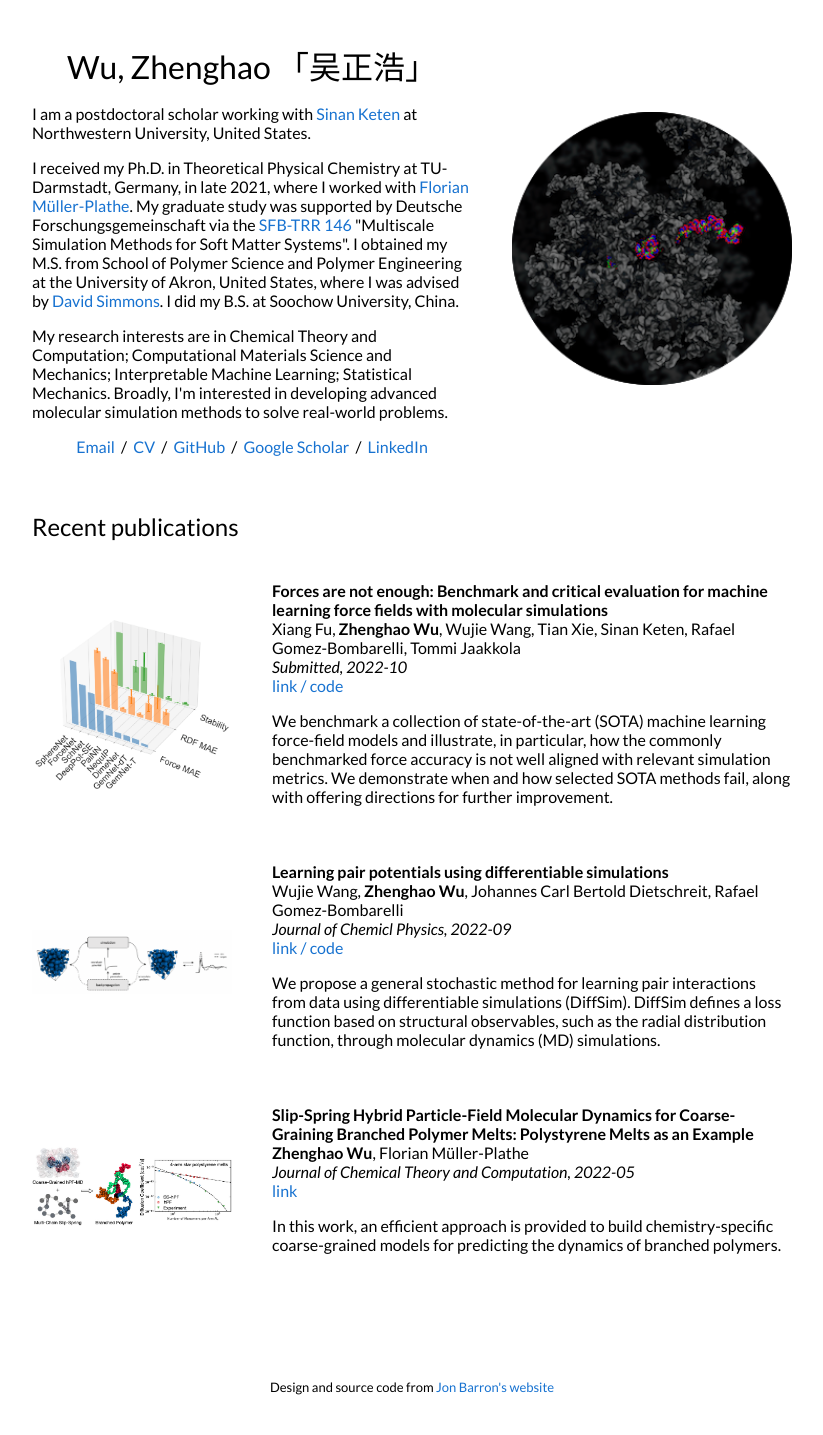
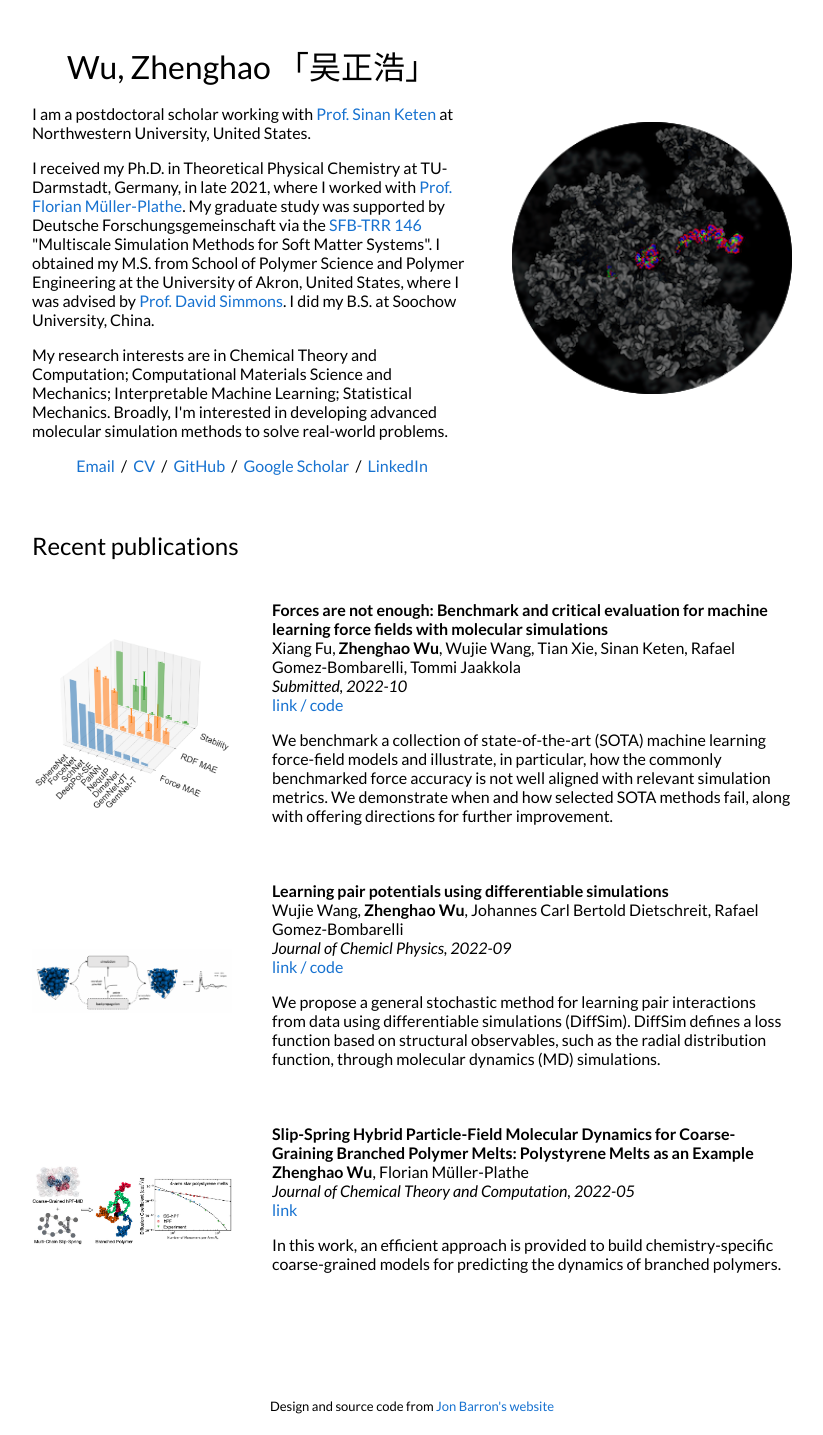
Before and after one commit to Chenghao-Wu/Chenghao-Wu.github.io, a Jekyll site: the page built from _posts/2022-10-13-TMLR2023.markdown, in a window 1280 px wide. Shown: the whole page, without its empty margins (228-1051 px from the left). Built offline with Jekyll 4.4.1, drawn with Linux system fonts in a browser that asks for light colours.

Commit message:
update self

```diff
--- a/_layouts/default.html
+++ b/_layouts/default.html
@@ -27,10 +27,10 @@
               <h1>
                 Wu, Zhenghao 「吴正浩」
               </h1>
-              <p >I am a postdoctoral scholar working with <a  href="https://www.keten-group.northwestern.edu/">Sinan Keten</a> at Northwestern University, United States.
+              <p >I am a postdoctoral scholar working with <a  href="https://www.keten-group.northwestern.edu/">Prof. Sinan Keten</a> at Northwestern University, United States.
               </p>
               <p >
-                I received my Ph.D. in Theoretical Physical Chemistry at TU-Darmstadt, Germany, in late 2021, where I worked with <a  href="https://en.wikipedia.org/wiki/Florian_M%C3%BCller-Plathe">Florian Müller-Plathe</a>. My graduate study was supported by Deutsche Forschungsgemeinschaft via the <a  href="https://trr146.uni-mainz.de/">SFB-TRR 146</a> "Multiscale Simulation Methods for Soft Matter Systems". I obtained my M.S. from School of Polymer Science and Polymer Engineering at the University of Akron, United States, where I was advised by <a  href="https://www.usf.edu/engineering/chbme/people/dssimmons.aspx">David Simmons</a>. I did my B.S. at Soochow University, China.
+                I received my Ph.D. in Theoretical Physical Chemistry at TU-Darmstadt, Germany, in late 2021, where I worked with <a  href="https://en.wikipedia.org/wiki/Florian_M%C3%BCller-Plathe">Prof. Florian Müller-Plathe</a>. My graduate study was supported by Deutsche Forschungsgemeinschaft via the <a  href="https://trr146.uni-mainz.de/">SFB-TRR 146</a> "Multiscale Simulation Methods for Soft Matter Systems". I obtained my M.S. from School of Polymer Science and Polymer Engineering at the University of Akron, United States, where I was advised by <a  href="https://www.usf.edu/engineering/chbme/people/dssimmons.aspx">Prof. David Simmons</a>. I did my B.S. at Soochow University, China.
               </p>
               <p >
                 My research interests are in Chemical Theory and Computation; Computational Materials Science and Mechanics; Interpretable Machine Learning; Statistical Mechanics. Broadly, I'm interested in developing advanced molecular simulation methods to solve real-world problems.
```
Also changed, not shown: 1 other file.
